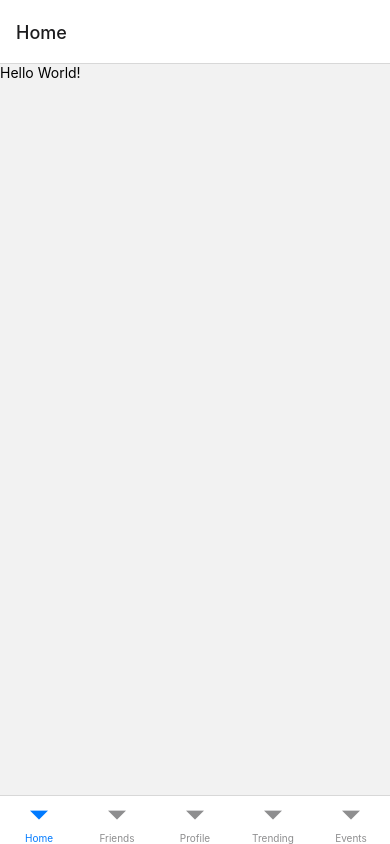
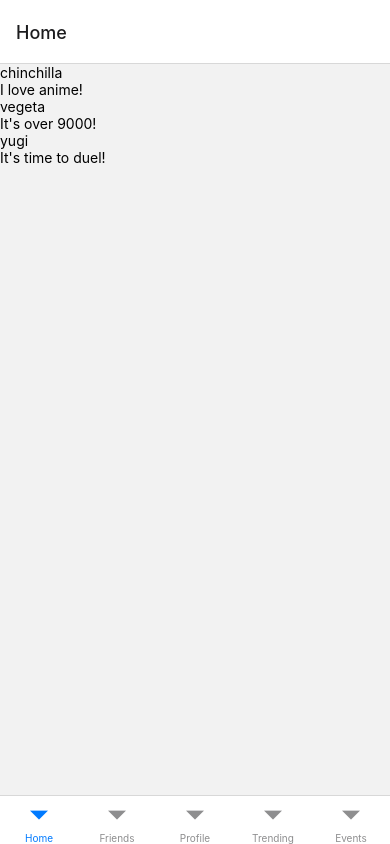
Before and after one commit to GokuSpace/GokuSpace, a React Native app: screen /Home in a window 390 px wide. Built offline with nearby package versions, Linux system fonts and the light colour scheme.

Commit message:
Added dummy data

```diff
--- a/App.tsx
+++ b/App.tsx
@@ -3,18 +3,17 @@ import { NavigationContainer } from "@react-navigation/native";
 import { createStackNavigator } from "@react-navigation/stack";
 import { StatusBar } from "expo-status-bar";
 import React, { Text, View } from "react-native";
+import "react-native-gesture-handler";
 import EventsScreen from "./screens/EventsScreen";
 import FriendScreen from "./screens/FriendScreen";
 import HomeScreen from "./screens/HomeScreen";
 import ProfileScreen from "./screens/ProfileScreen";
 import TrendingScreen from "./screens/TrendingScreen";
 
+const Tab = createBottomTabNavigator();
 const Stack = createStackNavigator();
-const Tab = createBottomTabNavigator();
 
 export default function App() {
-  const hello = "Hello World!";
-
   return (
     <NavigationContainer>
       <Tab.Navigator>
--- /dev/null
+++ b/dummy_data.js
@@ -0,0 +1,19 @@
+const posts = [
+  {
+    username: "chinchilla",
+    text: "I love anime!",
+    img: "./assets/favicon.png",
+  },
+  {
+    username: "vegeta",
+    text: "It's over 9000!",
+    img: "./assets/favicon.png",
+  },
+  {
+    username: "yugi",
+    text: "It's time to duel!",
+    img: "./assets/favicon.png",
+  },
+];
+
+export default posts;
--- a/package.json
+++ b/package.json
@@ -33,7 +33,10 @@
     "tailwind-react-native-classnames": "^1.5.1",
     "react-native-web": "~0.18.10",
     "react-dom": "18.2.0",
-    "@expo/webpack-config": "^18.0.1"
+    "@expo/webpack-config": "^18.0.1",
+    "react-native-gesture-handler": "~2.9.0",
+    "@react-native-masked-view/masked-view": "0.2.8",
+    "react-native-reanimated": "~2.14.4"
   },
   "devDependencies": {
     "@babel/core": "^7.20.0",
--- a/screens/HomeScreen.tsx
+++ b/screens/HomeScreen.tsx
@@ -1,9 +1,19 @@
-import React, { Text, View } from "react-native";
+import { useNavigation } from "@react-navigation/native";
+import React, { Image, Text, View } from "react-native";
+import { TouchableOpacity } from "react-native-gesture-handler";
+import posts from "../dummy_data";
 
 function HomeScreen() {
   return (
     <View>
-      <Text>Hello World!</Text>
+      {posts.map((post) => {
+        return (
+          <>
+            <Text>{post.username}</Text>
+            <Text>{post.text}</Text>
+          </>
+        );
+      })}
     </View>
   );
 }
```
Also changed, not shown: screens/screen-components/HelloComponent.tsx (added, +11 -0 lines), 1 other file (tests, documents, lock files or other folders).
